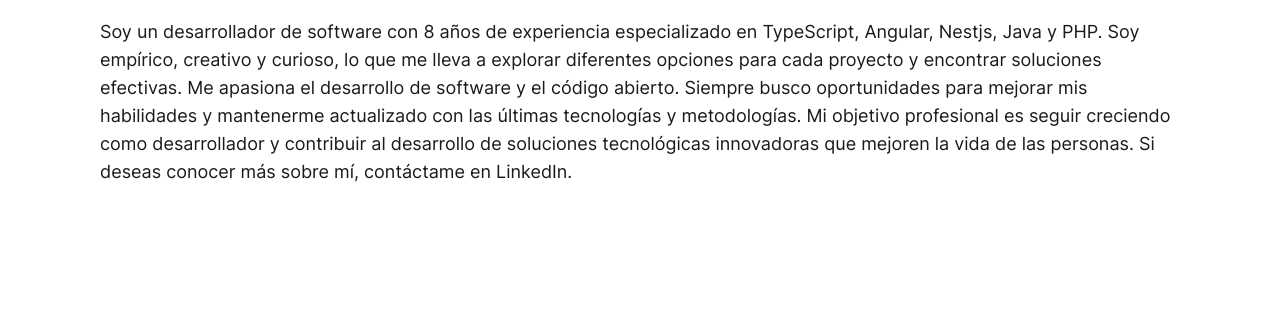
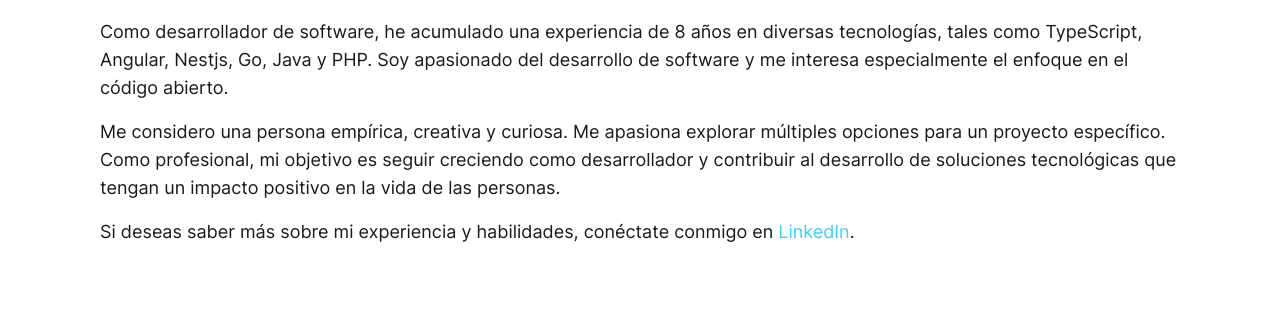
Before and after one commit to ManuelGil/manuelgil.github.io, an Astro site: page / in a window 1280 px wide. Shown: the part 406-717 px from the top of the page. Built offline with nearby package versions, Linux system fonts and the light colour scheme; Astro itself is replaced by a stand-in of ours; a web font is replaced by a local one.

Commit message:
style: :speech_balloon: update description

```diff
--- a/src/components/general/Navbar.astro
+++ b/src/components/general/Navbar.astro
@@ -14,6 +14,7 @@
           aria-label="Social Media"
           href="https://www.linkedin.com/in/imgildev/"
           target="_blank"
+          rel="noopener noreferrer"
           class="p-4 dark:text-light block text-lg"
         >
           <svg
@@ -41,6 +42,7 @@
           aria-label="Social Media"
           href="https://github.com/ManuelGil"
           target="_blank"
+          rel="noopener noreferrer"
           class="p-4 dark:text-light block text-lg"
         >
           <svg
--- a/src/components/general/ProjectCard.astro
+++ b/src/components/general/ProjectCard.astro
@@ -14,6 +14,7 @@ const { title, thumbnail, liveUrl, githubUrl } = projectDetail;
           class="text-white p-3 bg-black/50 rounded-full backdrop-blur-md"
           aria-label="Social Media"
           target="_blank"
+          rel="noopener noreferrer"
         >
           <svg
             xmlns="http://www.w3.org/2000/svg"
@@ -40,6 +41,7 @@ const { title, thumbnail, liveUrl, githubUrl } = projectDetail;
           class="text-white p-3 bg-black/50 rounded-full backdrop-blur-md ml-1"
           aria-label="Social Media"
           target="_blank"
+          rel="noopener noreferrer"
         >
           <svg
             xmlns="http://www.w3.org/2000/svg"
@@ -60,7 +62,11 @@ const { title, thumbnail, liveUrl, githubUrl } = projectDetail;
       )
     }
   </div>
-  <a href={liveUrl ? liveUrl : githubUrl} target="_blank">
+  <a
+    href={liveUrl ? liveUrl : githubUrl}
+    target="_blank"
+    rel="noopener noreferrer"
+  >
     <img
       src={thumbnail}
       class="w-full h-auto scale-100 hover:scale-110 transition duration-[1.5s]"
--- a/src/components/home/Hero.astro
+++ b/src/components/home/Hero.astro
@@ -1,15 +1,26 @@
 <section>
   <p class="dark:text-light mt-[117px]">👋 ¡Hola! Soy</p>
   <h1>Manuel Gil</h1>
+  <p class="dark:text-light text-lg mb-4">
+    Como desarrollador de software, he acumulado una experiencia de 8 años en
+    diversas tecnologías, tales como TypeScript, Angular, Nestjs, Go, Java y
+    PHP. Soy apasionado del desarrollo de software y me interesa especialmente
+    el enfoque en el código abierto.
+  </p>
+  <p class="dark:text-light text-lg mb-4">
+    Me considero una persona empírica, creativa y curiosa. Me apasiona explorar
+    múltiples opciones para un proyecto específico. Como profesional, mi
+    objetivo es seguir creciendo como desarrollador y contribuir al desarrollo
+    de soluciones tecnológicas que tengan un impacto positivo en la vida de las
+    personas.
+  </p>
   <p class="dark:text-light text-lg mb-16">
-    Soy un desarrollador de software con 8 años de experiencia especializado en
-    TypeScript, Angular, Nestjs, Java y PHP. Soy empírico, creativo y curioso,
-    lo que me lleva a explorar diferentes opciones para cada proyecto y
-    encontrar soluciones efectivas. Me apasiona el desarrollo de software y el
-    código abierto. Siempre busco oportunidades para mejorar mis habilidades y
-    mantenerme actualizado con las últimas tecnologías y metodologías. Mi
-    objetivo profesional es seguir creciendo como desarrollador y contribuir al
-    desarrollo de soluciones tecnológicas innovadoras que mejoren la vida de las
-    personas. Si deseas conocer más sobre mí, contáctame en LinkedIn.
+    Si deseas saber más sobre mi experiencia y habilidades, conéctate conmigo en
+    <a
+      class="text-blue hover:underline"
+      href="https://www.linkedin.com/in/imgildev/"
+      target="_blank"
+      rel="noopener noreferrer">LinkedIn</a
+    >.
   </p>
 </section>
```
